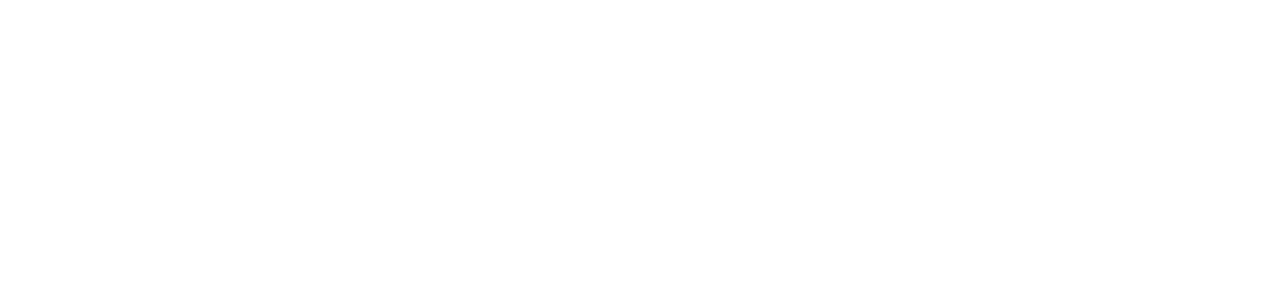
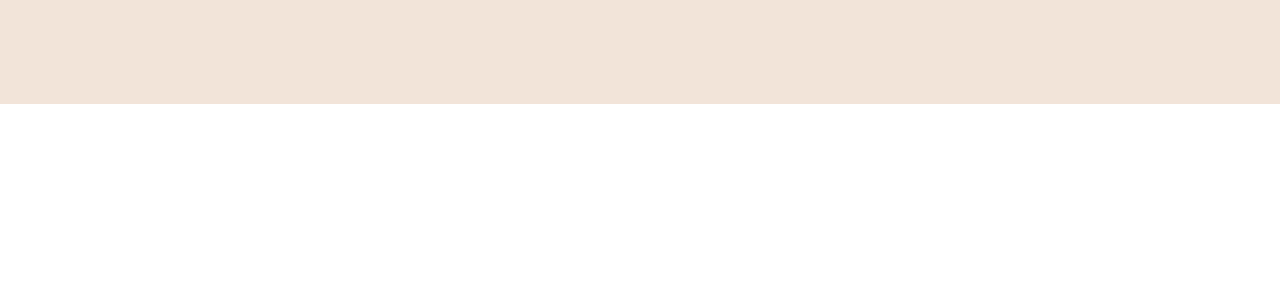
Before and after one commit to Liam-JL/portfolio, a React (Vite) app: page / in a window 1280 px wide. Shown: the top 300 px of the page. Built offline with nearby package versions, Linux system fonts and the light colour scheme; a web font is replaced by a local one.

Commit message:
Add Header scaffolding

```diff
--- a/src/App.jsx
+++ b/src/App.jsx
@@ -1,9 +1,11 @@
+import Header from "./components/Header/Header"
+
 function App() {
 
 
   return (
     <>
-
+      <Header />
     </>
   )
 }
--- /dev/null
+++ b/src/components/Header/Header.jsx
@@ -0,0 +1,20 @@
+import styles from './Header.module.css';
+
+
+function Header() {
+    return (
+        <header className={styles.header}>
+            <div className={`${styles.block}, ${styles.logoBlock}`}>
+
+            </div>
+            <div className={`${styles.block}, ${styles.navBlock}`}>
+
+            </div>
+            <div className={`${styles.block}, ${styles.ctaBlock}`}>
+
+            </div>
+        </header>
+    )
+}
+
+export default Header;
--- /dev/null
+++ b/src/components/Header/Header.module.css
@@ -0,0 +1,10 @@
+.header {
+    background-color: var(--color-main-bg);
+    display: flex;
+    min-height: 104px;
+    padding: 16px, 72px;
+}
+
+.block {
+
+}
```
